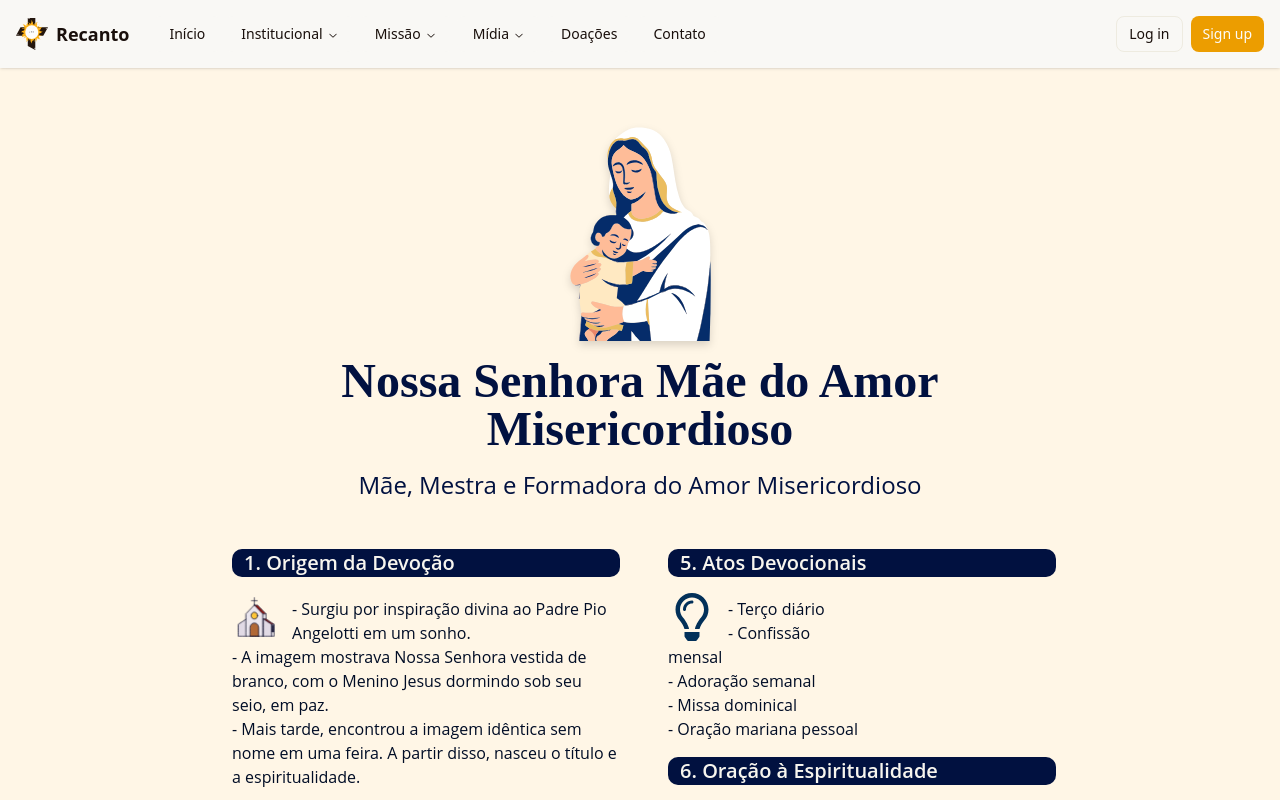
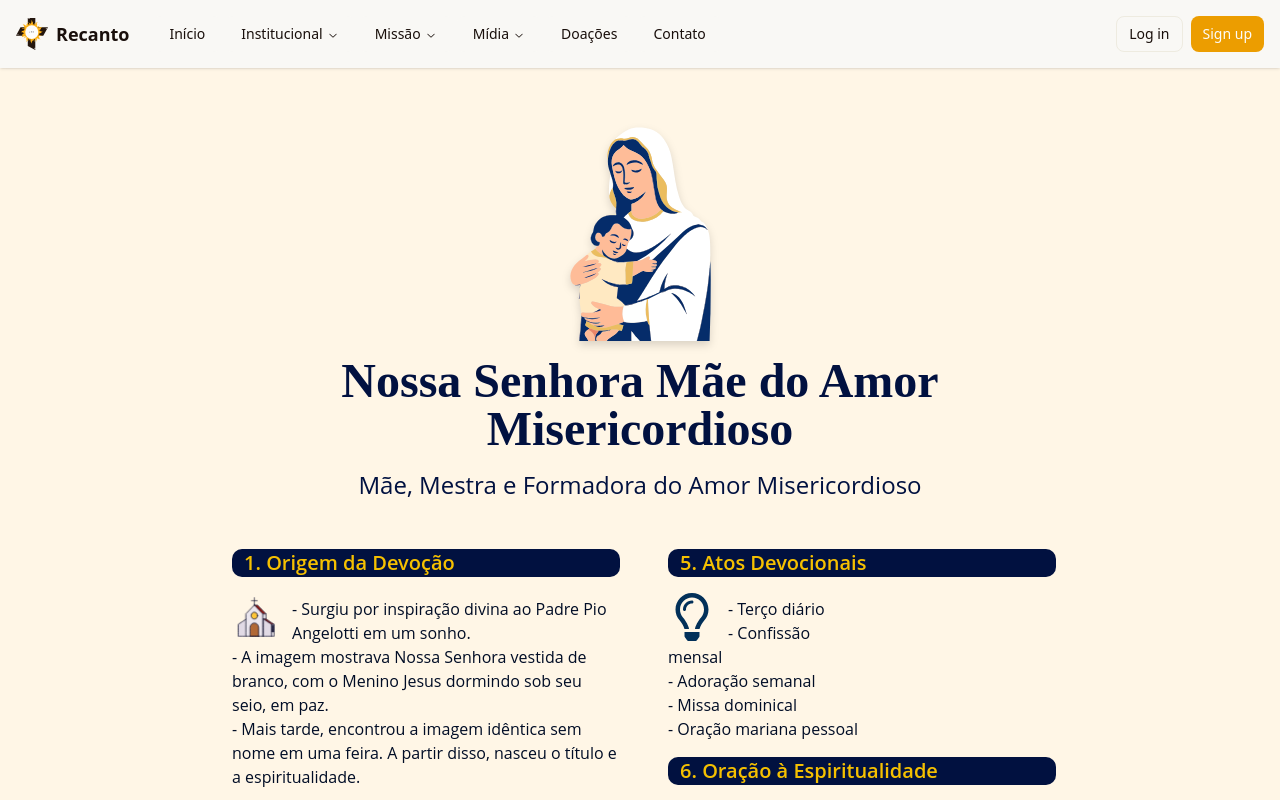
Before and after one commit to WillianQuintino/recanto-app, a Next.js app: page /nossa-senhora in a window 1280 px wide. Shown: the top 800 px of the page. Built offline with nearby package versions, Linux system fonts and the light colour scheme.

Commit message:
fix(nossa-senhora): correct text color in card
- Changed text color from primary to secondary.

```diff
--- a/src/features/nossa-senhora/CardInfografico.tsx
+++ b/src/features/nossa-senhora/CardInfografico.tsx
@@ -14,7 +14,7 @@ export default function CardInfografico(item: typeof infograficoData[number]) {
       viewport={{ once: true, amount: 0.4 }}
       className="break-inside-avoid pl-4 flex flex-col items-start gap-4 bg-base-100 p-2"
     >
-      <h3 className="w-full bg-primary rounded-lg px-3 text-xl font-display text-primary-content font-semibold">
+      <h3 className="w-full bg-primary rounded-lg px-3 text-xl font-display text-secondary font-semibold">
         {id}. {title}
       </h3>
       <div>
```
